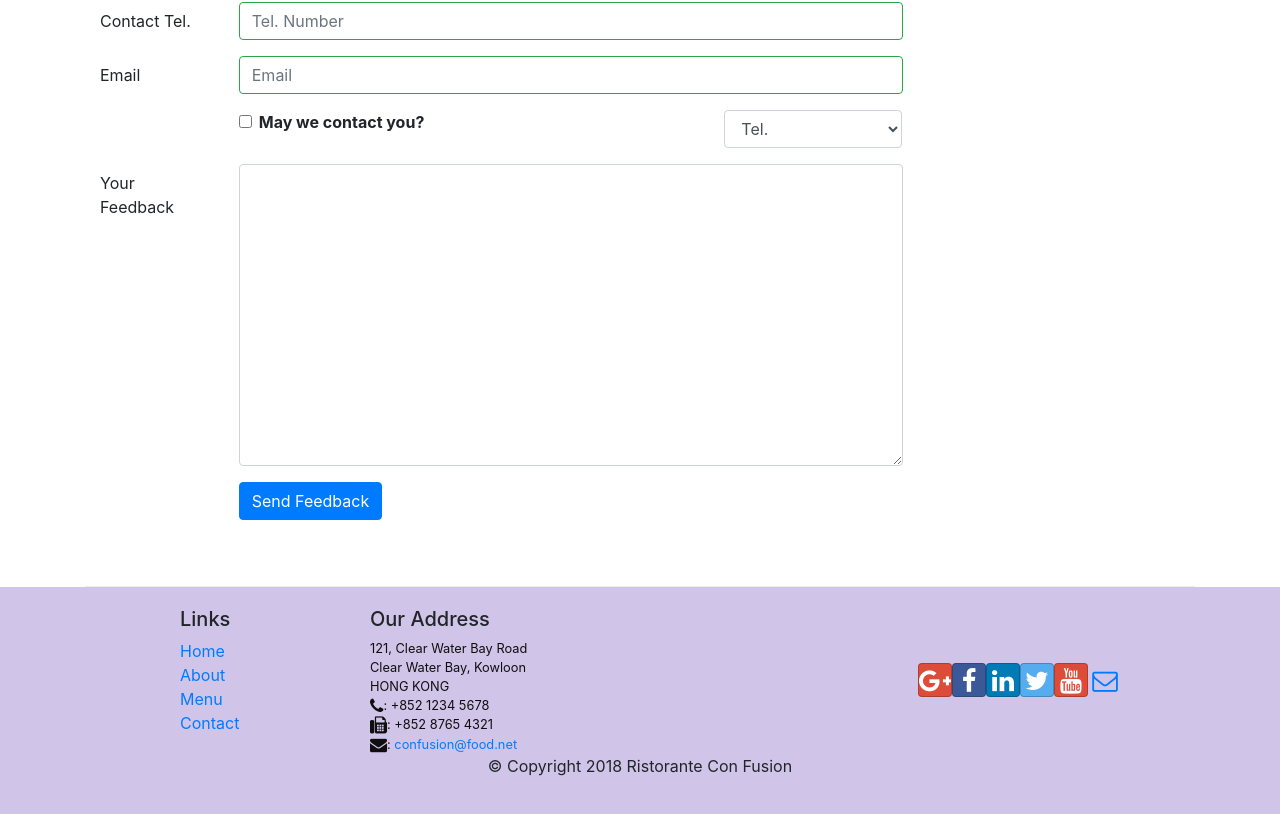
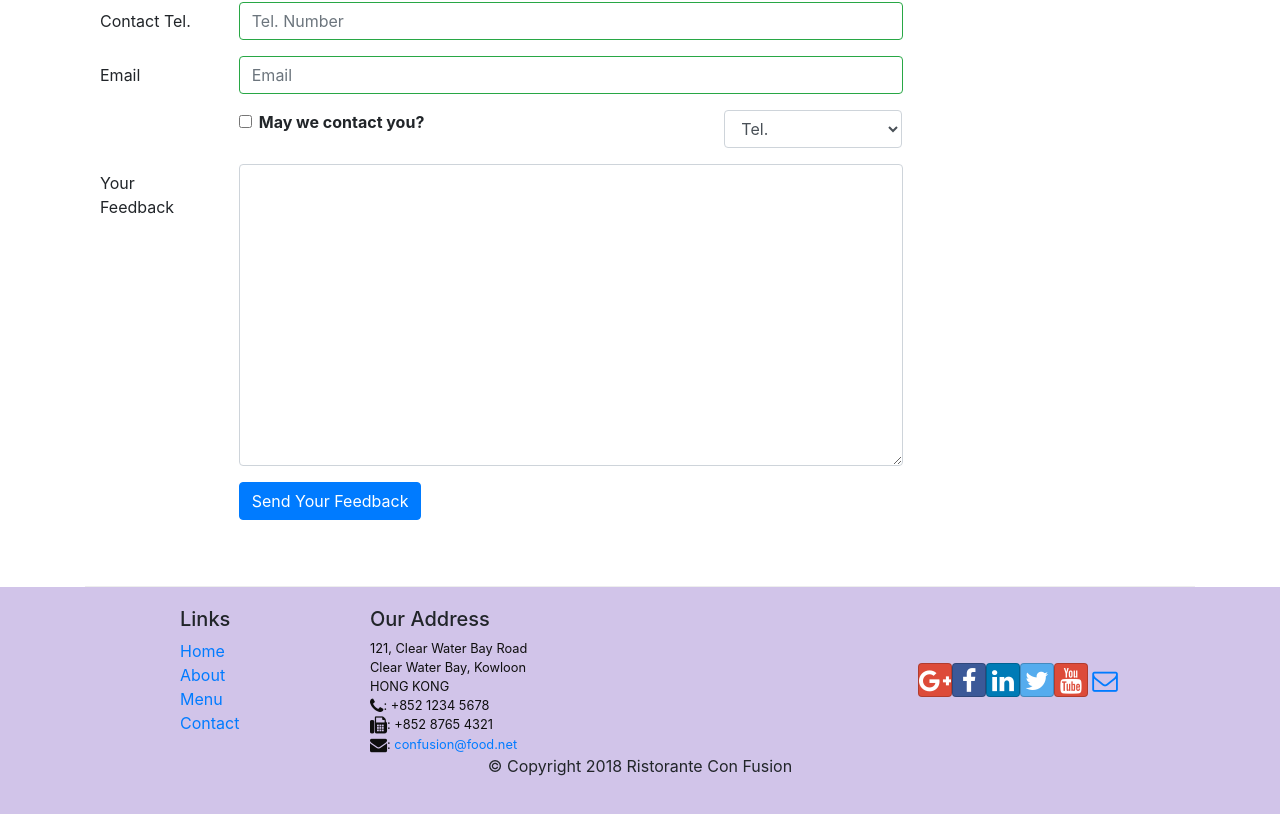
Before and after one commit to KShehzadi/Front-End-Web-Development-with-React, a React (Create React App) app in the folder Week 3/confusion/: page /contactus in a window 1280 px wide. Shown: the part 1070-1884 px from the top of the page. Built offline with nearby package versions, Linux system fonts and the light colour scheme.

Commit message:
Contact updated

```diff
--- a/Week 3/confusion/src/components/ContactComponent.js
+++ b/Week 3/confusion/src/components/ContactComponent.js
@@ -207,7 +207,7 @@ class Contact extends Component {
                             <FormGroup row>
                                 <Col md={{size: 10, offset: 2}}>
                                     <Button type="submit" color="primary">
-                                        Send Feedback
+                                        Send Your Feedback
                                     </Button>
                                 </Col>
                             </FormGroup>
```
